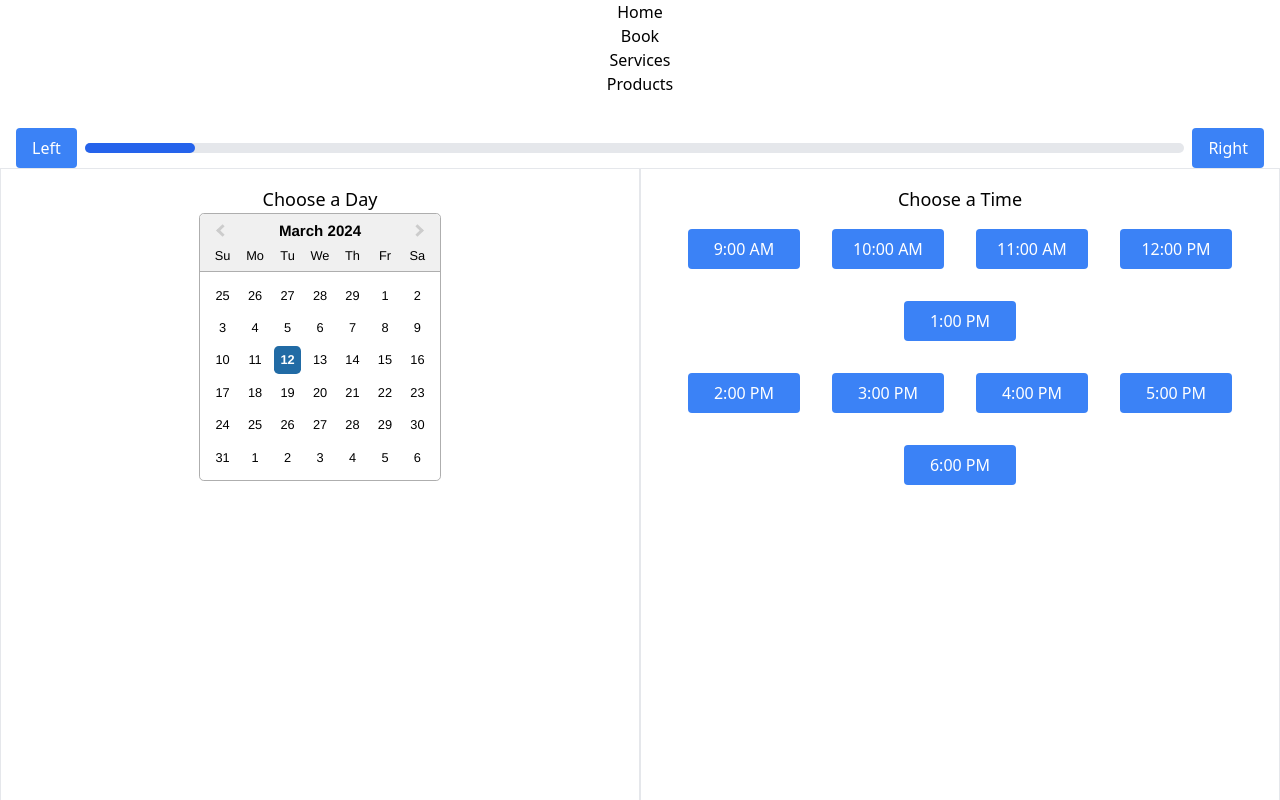
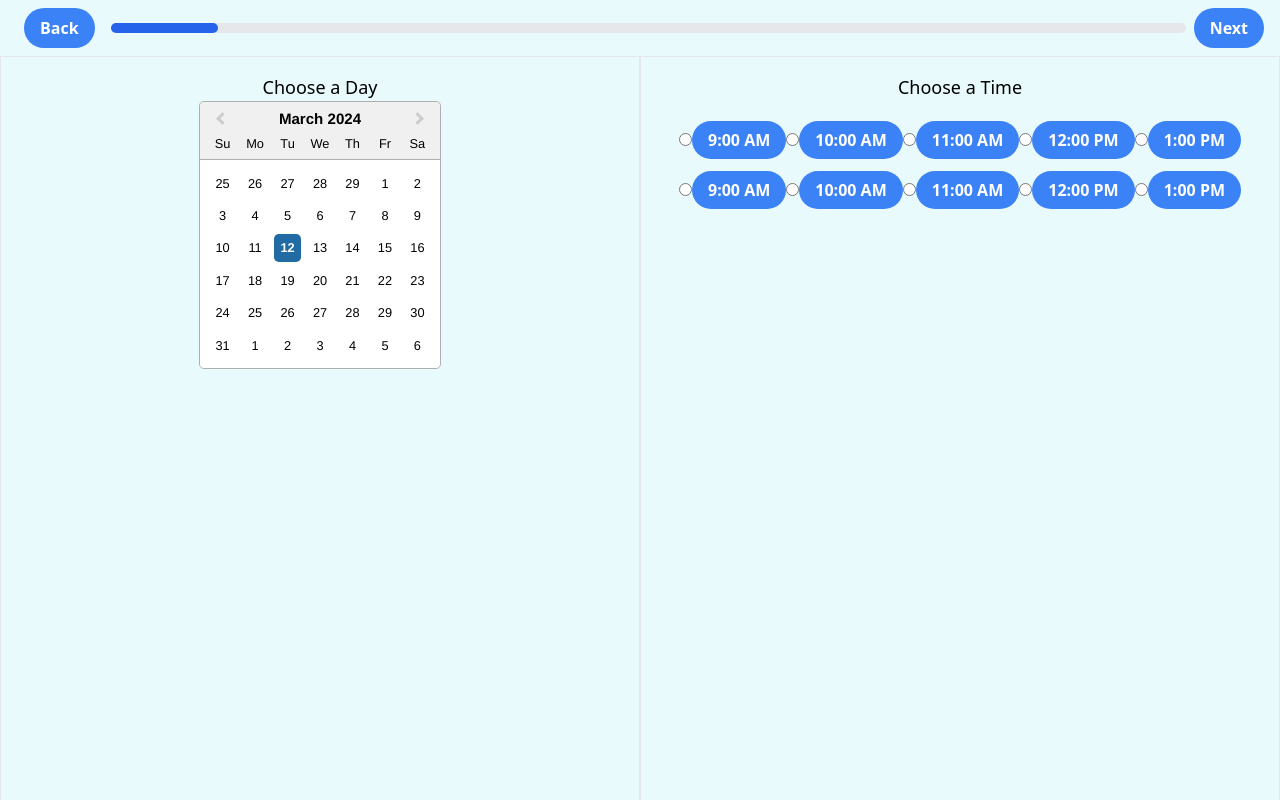
Before and after one commit to SEG3125-A/group22-lab7, a React (Create React App) app: page /book in a window 1280 px wide. Shown: the top 800 px of the page. Built offline with nearby package versions, Linux system fonts and the light colour scheme.

Commit message:
Progress

```diff
--- a/src/App.js
+++ b/src/App.js
@@ -9,17 +9,18 @@ import Navbar from './components/navbar';
 import Book from './pages/book'
 import Services from './pages/services';
 import Products from './pages/products';
+import Checkout from './pages/checkout';
 
 function App() {
   return (
     <div className="App">
       <Router>
-        <Navbar/>
         <Routes>
         <Route path="/" element={<Home />} />
         <Route path="/book" element={<Book />} />
         <Route path="/services" element={<Services />} />
         <Route path="/products" element={<Products />} />
+        <Route path="/checkout" element={<Checkout />} />
       </Routes>
       </Router>
     </div>
--- a/src/components/checkoutheader.js
+++ b/src/components/checkoutheader.js
@@ -1,15 +1,28 @@
 import React from "react";
+import { useNavigate } from 'react-router-dom';
 
 
-function Checkoutheader({progress}) {
+function Checkoutheader({progress, back, next}) {
+  let navigate = useNavigate();
+
+  const goNext = () => {
+    navigate(next); // Replace '/book' with the path you want to navigate to
+  };
+
+  const goBack = () => {
+    navigate(back); // Replace '/book' with the path you want to navigate to
+  };
+
   return (
-<div className="flex items-center mx-4 space-x-2"> {/* Adjust mx-4 to control the spacing from the screen edges */}
-  <button className="px-4 py-2 bg-blue-500 text-white rounded">Left</button>
-  <div className="flex-1 bg-gray-200 rounded-full h-2.5 dark:bg-gray-700">
-    <div className="bg-blue-600 h-2.5 rounded-full" style={{ width: `${progress}%` }}></div>
+
+  <div className="flex items-center mx-4 space-x-2"> {/* Adjust mx-4 to control the spacing from the screen edges */}
+    <button className="nav-btn" onClick={goBack}>Back</button>
+    <div className="flex-1 bg-gray-200 rounded-full h-2.5 dark:bg-gray-700">
+      <div className="bg-blue-600 h-2.5 rounded-full" style={{ width: `${progress}%` }}></div>
+    </div>
+    <button className="nav-btn" onClick={goNext}>Next</button>
   </div>
-  <button className="px-4 py-2 bg-blue-500 text-white rounded">Right</button>
-</div>
+
 
   );
 }
--- a/src/index.css
+++ b/src/index.css
@@ -5,5 +5,19 @@
 @import "tailwindcss/utilities";
 
 .btn {
-    @apply bg-blue-500 text-white py-2 px-4 rounded hover:bg-blue-700 m-4 w-28;
+    @apply bg-blue-500 hover:bg-blue-700 text-white font-bold py-2 px-4 rounded-full my-8 w-28;
 }
+
+
+  /* This hover effect will be applied to all .radio-btn, regardless of whether they are checked */
+  btn:hover {
+    @apply bg-blue-700;
+  }
+
+.nav-btn{
+    @apply bg-blue-500 hover:bg-blue-700 text-white font-bold py-2 px-4 rounded-full m-2;
+}
+
+body {
+    background-color: #e8fafb;
+}
--- a/src/pages/book.js
+++ b/src/pages/book.js
@@ -12,7 +12,7 @@ function Book() {
   return (
     <div className="h-screen">
         <div name='header'>
-        <Checkoutheader progress={10}/>
+        <Checkoutheader progress={10} next={'/services'} back={'/'}/>
         </div>
 
 
@@ -25,19 +25,37 @@ function Book() {
             </div>
             <div name='times' className='flex-1 p-4 border border-gray-200'>
                 <h1 className="text-lg">Choose a Time</h1>
-                <div name='times-1'>
-                    <button className="btn">9:00 AM</button>
-                    <button className="btn">10:00 AM</button>
-                    <button className="btn">11:00 AM</button>
-                    <button className="btn">12:00 PM</button>
-                    <button className="btn">1:00 PM</button>
+                    <div name='times-1'>
+                    <input type="radio" id="time1" name="time" value="9:00 AM" className=" my-8" />
+                    <label htmlFor="time1" className="btn peer-checked:bg-blue-300">9:00 AM</label>
+
+                    <input type="radio" id="time2" name="time" value="10:00 AM" className=" " />
+                    <label htmlFor="time2" className="btn peer-checked:bg-blue-300">10:00 AM</label>
+
+                    <input type="radio" id="time3" name="time" value="11:00 AM" className=" " />
+                    <label htmlFor="time3" className="btn peer-checked:bg-blue-300">11:00 AM</label>
+
+                    <input type="radio" id="time4" name="time" value="12:00 PM" className=" " />
+                    <label htmlFor="time4" className="btn peer-checked:bg-blue-300">12:00 PM</label>
+
+                    <input type="radio" id="time5" name="time" value="1:00 PM" className=" " />
+                    <label htmlFor="time5" className="btn peer-checked:bg-blue-300">1:00 PM</label>
                 </div>
                 <div name='times-2'>
-                    <button className="btn">2:00 PM</button>
-                    <button className="btn">3:00 PM</button>
-                    <button className="btn">4:00 PM</button>
-                    <button className="btn">5:00 PM</button>
-                    <button className="btn">6:00 PM</button>
+                    <input type="radio" id="time6" name="time" value="2:00 PM" className=" " />
+                    <label htmlFor="time6" className="btn peer-checked:bg-blue-300">9:00 AM</label>
+
+                    <input type="radio" id="time7" name="time" value="3:00 PM" className=" " />
+                    <label htmlFor="time7" className="btn peer-checked:bg-blue-300">10:00 AM</label>
+
+                    <input type="radio" id="time8" name="time" value="4:00 PM" className=" " />
+                    <label htmlFor="time8" className="btn peer-checked:bg-blue-300">11:00 AM</label>
+
+                    <input type="radio" id="time9" name="time" value="5:00 PM" className=" " />
+                    <label htmlFor="time9" className="btn peer-checked:bg-blue-300">12:00 PM</label>
+
+                    <input type="radio" id="time10" name="time" value="6:00 PM" className=" " />
+                    <label htmlFor="time10" className="btn peer-checked:bg-blue-300">1:00 PM</label>
                 </div>
             </div>
 
--- /dev/null
+++ b/src/pages/checkout.js
@@ -0,0 +1,28 @@
+// Home.js
+import React from "react";
+import Checkoutheader from "../components/checkoutheader";
+
+function Checkout() {
+  return (
+    <div>
+
+        <div name='progress'>
+        <Checkoutheader progress={95} next={'/checkout'} back={'/products'}/>
+        </div>
+
+        <div className="flex h-screen">
+  <div name='services' className='flex-grow p-4 border border-gray-200' style={{ flexBasis: '75%' }}>
+    {/* Services content */}
+  </div>
+
+  <div name='stylists' className='flex-grow p-4 border border-gray-200' style={{ flexBasis: '25%' }}>
+    {/* Stylists content */}
+    <br/>
+  </div>
+</div>
+    </div>
+  )
+  ;
+}
+
+export default Checkout
--- a/src/pages/home.js
+++ b/src/pages/home.js
@@ -1,17 +1,26 @@
 // Home.js
 import React from "react";
 import '../index.css'
+import { useNavigate } from 'react-router-dom';
 
 function Home() {
+  let navigate = useNavigate();
+
+  const goToBook = () => {
+    navigate('/book'); // Replace '/book' with the path you want to navigate to
+  };
   return (
+
     <div>
       <div name="header">
         <h1 class="font-bold text-left mx-2 my-8 text-3xl">Welcome to Haircare</h1>
       </div>
 
+<img src='banner.jpg' className="mx-auto block"/>
+
       <div name="Booking">
       <h2 className="text-2xl">Book an Appointment</h2>
-        <button className='btn'>Book</button>
+        <button className='btn' onClick={goToBook}>Book</button>
       </div>
 
       <div name="Services">
@@ -33,4 +42,6 @@ function Home() {
   ;
 }
 
+
+
 export default Home
--- a/src/pages/products.js
+++ b/src/pages/products.js
@@ -5,12 +5,12 @@ import Checkoutheader from "../components/checkoutheader";
 function Products() {
   return (
     <div>
-        <h2>Select your products</h2>
+
         <div name='progress'>
-            <Checkoutheader progress={55}/>
+            <Checkoutheader progress={55} next={'/checkout'} back={'/services'}/>
         </div>
 
-
+        <h2>Select your products</h2>
         <div class="container" className="flex h-screen">
             <div className='flex-1 p-4 border border-gray-200'>
                 <h3>Shampoo</h3>
--- a/src/pages/services.js
+++ b/src/pages/services.js
@@ -6,11 +6,14 @@ function Services() {
   return (
     <div>
         <div name='progress'>
-        <Checkoutheader progress={35}/>
+        <Checkoutheader progress={35} next={'/products'} back={'/book'}/>
         </div>
 
         <div className="flex h-screen">
+
             <div name='services' className='flex-1 p-4 border border-gray-200'>
+              <h2>Select your services</h2>
+
                 <input type="checkbox" id="cut" name="service" value="cut"/>
                 <label for="cut">Cut (25$)
                 <img src="cut.jpg" className="max-w-48"/>
@@ -27,6 +30,7 @@ function Services() {
             </div>
 
             <div name='stylists' className='flex-1 p-4 border border-gray-200'>
+                <h2>Select your stylist</h2>
                 <input type="radio" id="rachel" name="stylist" value="rachel"/>
                 <label for="rachel">Rachel
                 <img src="rachel.jpg" className="max-w-48"/></label><br/>
```
Also changed, not shown: public/banner.jpg (added).
